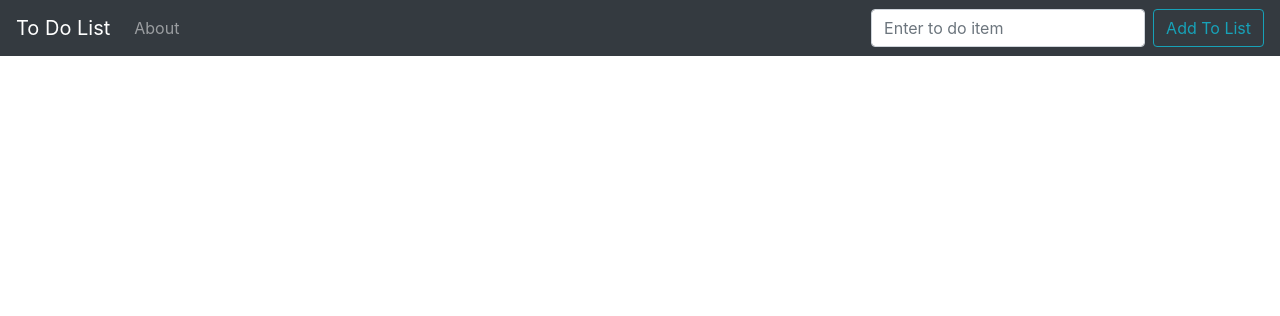
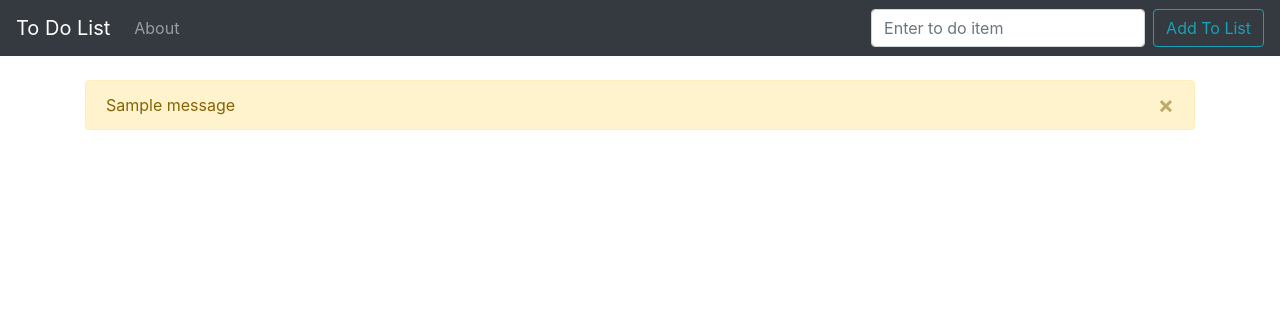
Before and after one commit to shakib500/to_do_application, a Django app: page / in a window 1280 px wide. Shown: the top 316 px of the page. Run offline with Django 3.2, Linux system fonts and the light colour scheme; one stand-in notice (Sample message) is shown; some libraries are stand-ins or nearby versions.

Commit message:
Task added message
showing a alert message when a task is added

```diff
--- a/to_do_list/templates/home.html
+++ b/to_do_list/templates/home.html
@@ -2,6 +2,15 @@
 {% block content %}
 
 <title>{% block title %} Home {% endblock %}</title>
+
+{% if messages %}
+  {% for message in messages %}
+    <div class="alert alert-warning alert-dismissible" role="alert">
+      <button type="button" class="close" data-dismiss="alert" aria-label="close">&times;</button>
+                {{ message }}
+    </div>
+  {% endfor %}
+{% endif %}
 
 {% if all_items %}
 <table class="table table-striped">
--- a/to_do_list/views.py
+++ b/to_do_list/views.py
@@ -1,6 +1,7 @@
 from django.shortcuts import render
 from .models import List
 from .forms import ListForm
+from django.contrib import messages
 
 def home(request):
     if request.method == 'POST':
@@ -9,6 +10,7 @@ def home(request):
         if form.is_valid():
             form.save()
             all_items = List.objects.all
+            messages.success(request, ('New task has been added!'))
             return render(request,'home.html',{'all_items': all_items})
     else:
         all_items = List.objects.all
```
Also changed, not shown: db.sqlite3.
